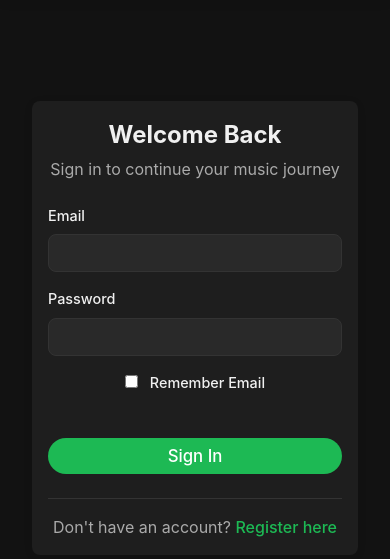
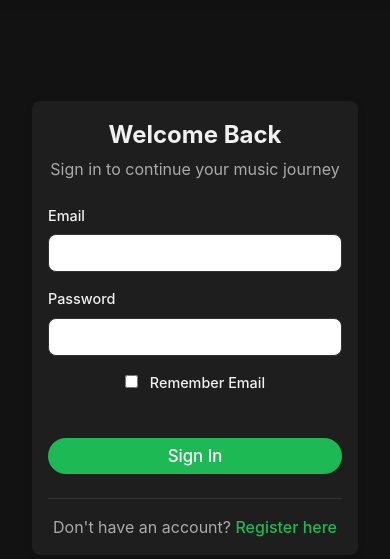
Before and after one commit to Cxdyr/SongWall, a Python web app: template app/templates/login.html in a window 390 px wide. Shown: the part 95-654 px from the top of the page. Run offline with Jinja, Linux system fonts and the light colour scheme; the template is opened without the code that fills it, so the values that code supplies are empty.

Commit message:
Mobile form text field color fix

```diff
--- a/app/static/style.css
+++ b/app/static/style.css
@@ -582,7 +582,7 @@
     padding: var(--spacing-sm) var(--spacing-md);
     border: 1px solid var(--border);
     border-radius: var(--border-radius);
-    background-color: rgba(255, 255, 255, 0.05);
+    background-color: white;
     color: var(--text);
     font-family: inherit;
     font-size: 1rem;
```
